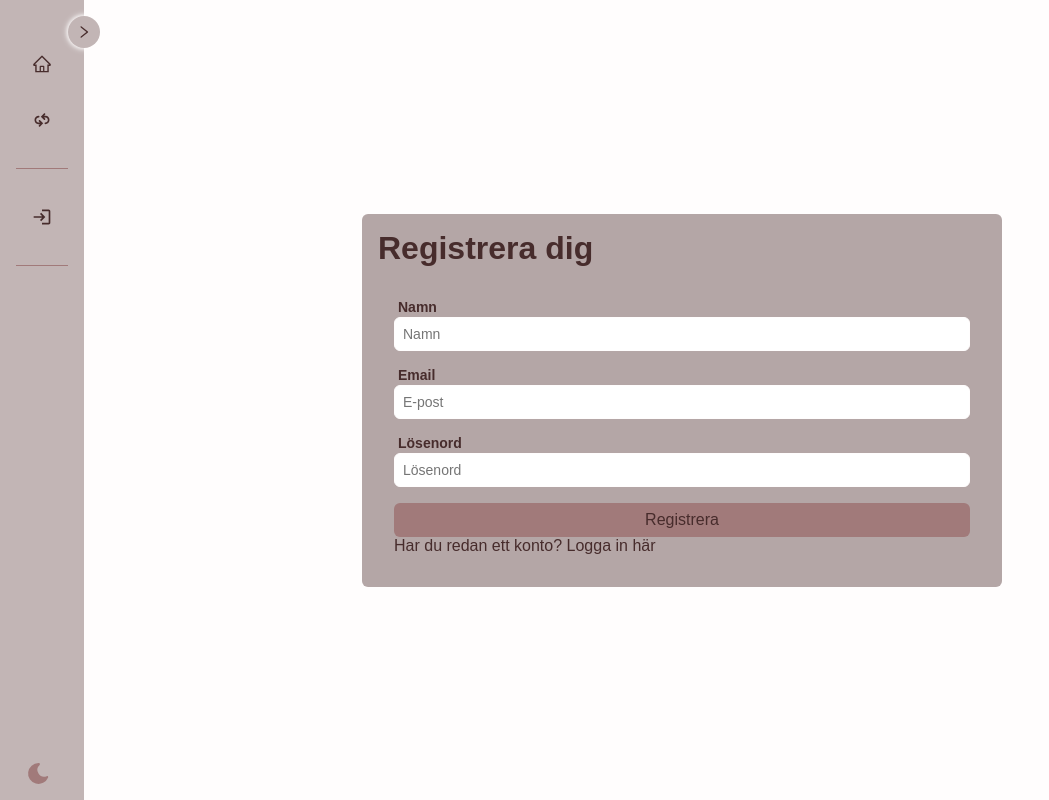
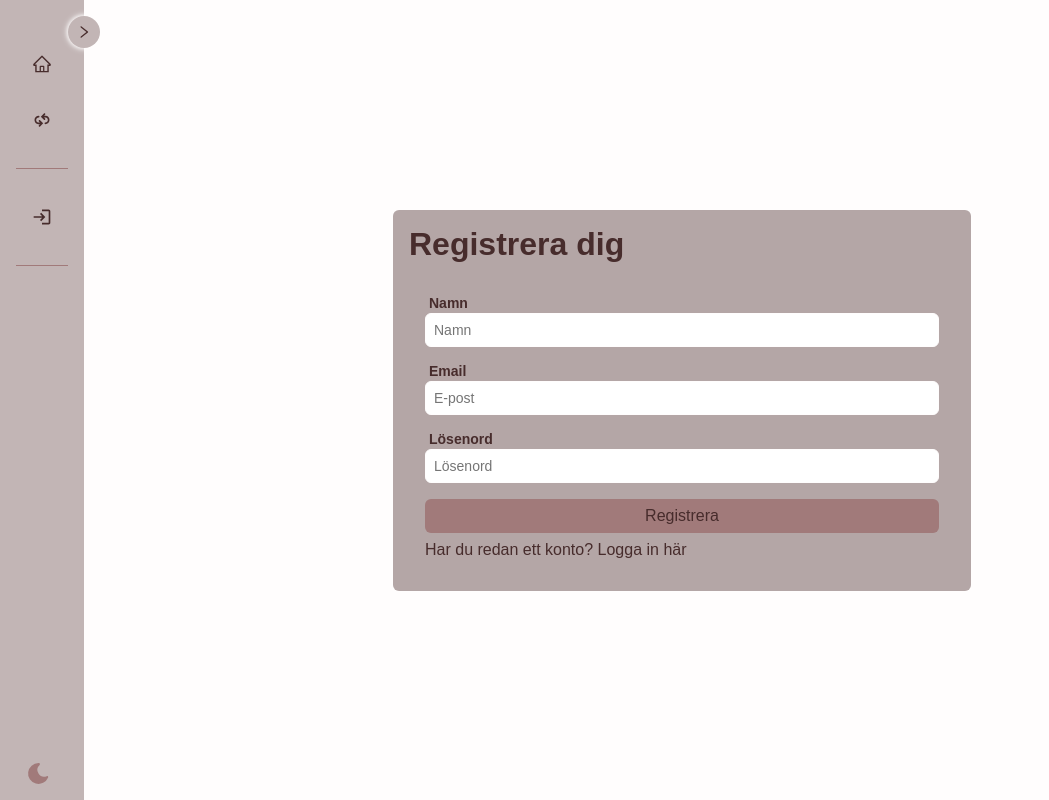
Before and after one commit to YeseniaCM/degree-project, a Next.js app: page /register in a window 1280 px wide. Shown: the whole page, without its empty margins (0-1049 px from the left). Built offline with nearby package versions, Linux system fonts and the light colour scheme.

Commit message:
:lipstick: Style fix

```diff
--- a/src/app/components/form/RegisterForm.tsx
+++ b/src/app/components/form/RegisterForm.tsx
@@ -1,11 +1,12 @@
 "use client";
 import { useState } from "react";
 import {
+  FormContent,
   FormDok,
   FormTitle,
   FormWrapper,
   Label,
-  SubmitButton,
+  SubmitButton
 } from "../../styles/form/wrapper";
 import Link from "next/link";
 import { useRouter } from "next/navigation";
@@ -34,16 +35,16 @@ export default function RegisterForm() {
       action: "register",
       fullName,
       email,
-      password,
+      password
     };
 
     try {
       const res = await fetch("/api/users", {
         method: "POST",
         headers: {
-          "Content-Type": "application/json",
+          "Content-Type": "application/json"
         },
-        body: JSON.stringify(user),
+        body: JSON.stringify(user)
       });
 
       const data = await res.json();
@@ -97,10 +98,10 @@ export default function RegisterForm() {
           {isLoading ? "Laddar..." : "Registrera"}
         </SubmitButton>
         {error && <div>{error}</div>}
-        <p>
+        <FormContent>
           Har du redan ett konto?
           <Link href="/login"> Logga in här</Link>
-        </p>
+        </FormContent>
       </FormDok>
     </FormWrapper>
   );
--- a/src/app/provides.tsx
+++ b/src/app/provides.tsx
@@ -9,7 +9,15 @@ import { Navigation } from "./components/navigation/Navigation";
 const StyledComponentsRegistry = styled.div`
   display: flex;
   flex-direction: row;
+  margin: 0 auto;
+  width: 100%;
+`;
+
+const ContentContainer = styled.div`
+  flex: 1;
+  max-width: 1200px;
   margin: auto;
+  padding: 20px;
 `;
 
 export default function Providers(props: React.PropsWithChildren) {
@@ -18,13 +26,13 @@ export default function Providers(props: React.PropsWithChildren) {
 
   return (
     <ThemeContext.Provider value={{ theme, setTheme }}>
-      <StyledComponentsRegistry>
-        <ThemeProvider theme={currentTheme}>
-          <GlobalStyle />
+      <ThemeProvider theme={currentTheme}>
+        <GlobalStyle />
+        <StyledComponentsRegistry>
           <Navigation />
-          {props.children}
-        </ThemeProvider>
-      </StyledComponentsRegistry>
+          <ContentContainer>{props.children}</ContentContainer>
+        </StyledComponentsRegistry>
+      </ThemeProvider>
     </ThemeContext.Provider>
   );
 }
--- a/src/app/styles/form/wrapper.tsx
+++ b/src/app/styles/form/wrapper.tsx
@@ -52,3 +52,7 @@ export const SubmitButton = styled.button`
   margin-top: ${v.mdSpacing};
   cursor: pointer;
 `;
+
+export const FormContent = styled.p `
+margin-top: ${v.smSpacing};
+`
```
Also changed, not shown: src/app/components/form/LoginForm.tsx (+8 -7 lines), src/app/components/redirects/CreateRedirect.tsx (+15 -8 lines).
